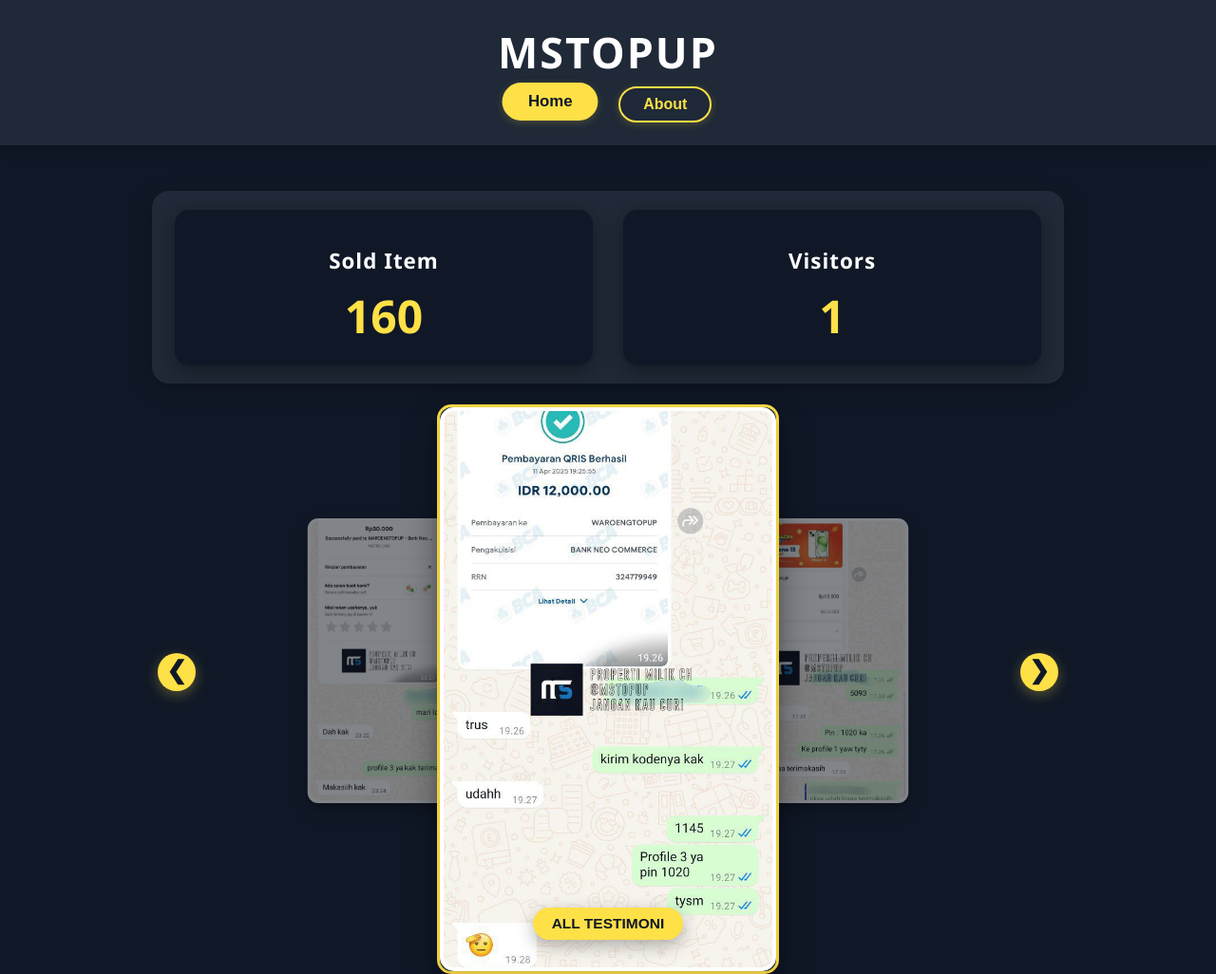
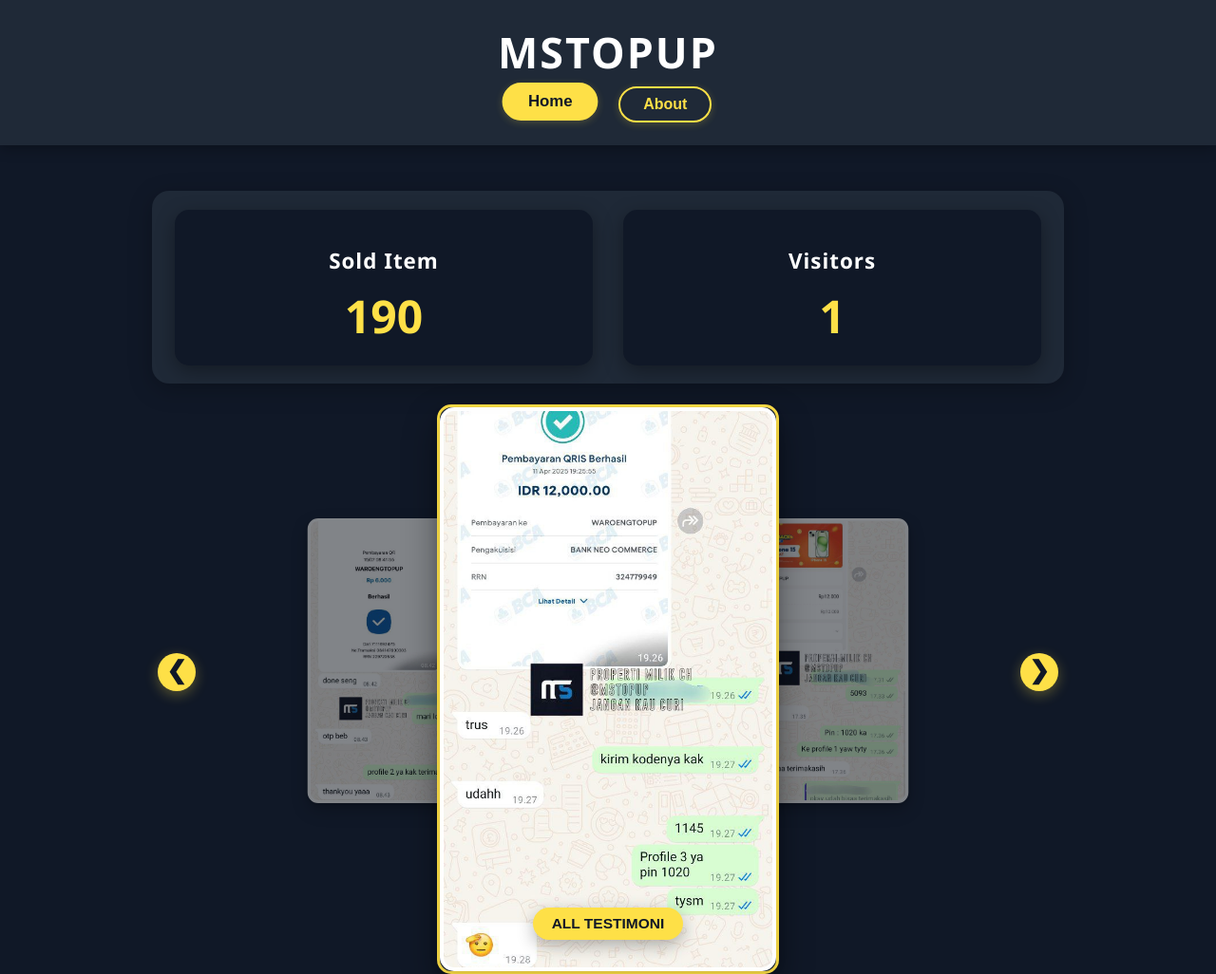
Before and after one commit to maudiayundong/mstopup, a plain HTML site: page index.html in a window 1280 px wide. Shown: the top 1026 px of the page at 95% size. Drawn offline with Linux system fonts and the light colour scheme.

Commit message:
Update index.html

```diff
--- a/index.html
+++ b/index.html
@@ -608,7 +608,7 @@
             modalImage = document.getElementById('modal-image');
 
       // Set jumlah gambar di folder gambar (sesuaikan jumlahnya)
-      let totalImages = 160; // Nilai awal
+      let totalImages = 190; // Nilai awal
 
       // Generate array testimoni secara dinamis
       let testimoniData = [];
```
